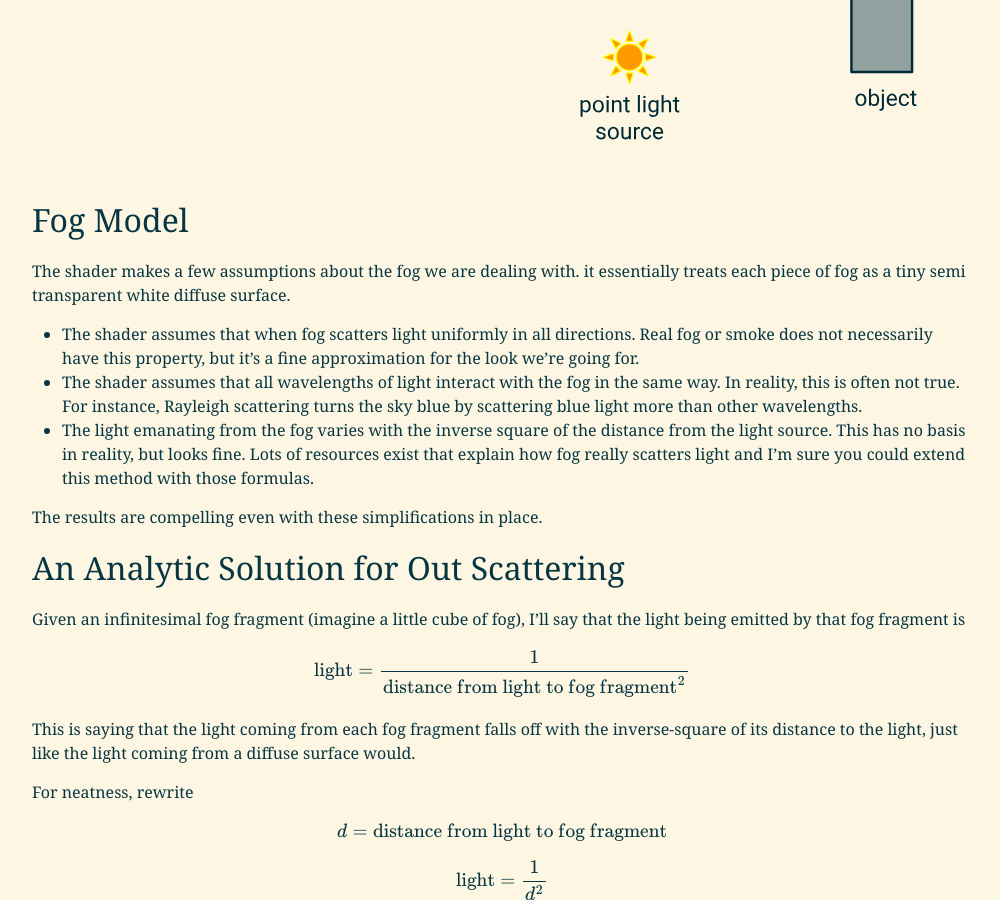
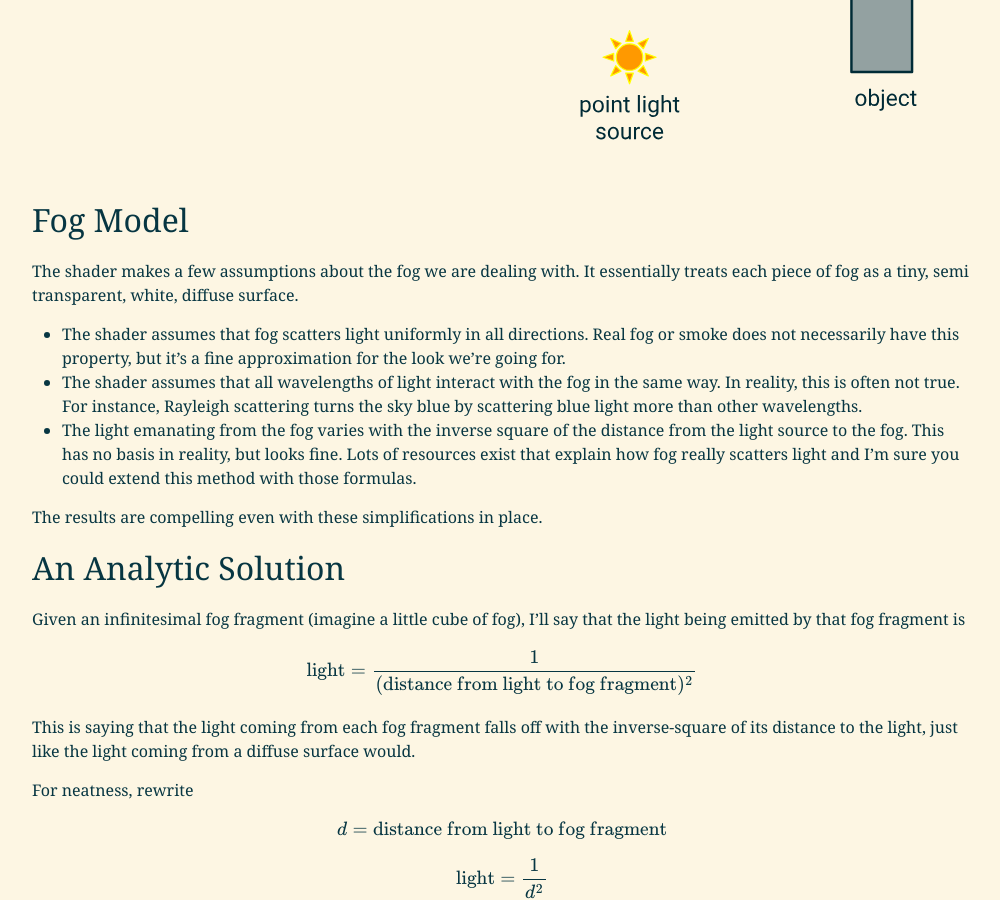
Before and after one commit to IJDykeman/ijdykeman.github.io, a Jekyll site: the page built from _posts/2020-04-20-analytic-fog-shader.markdown, in a window 1280 px wide and 900 px high, scrolled down 1091 px. Shown: the whole window, without its empty margins (138-1138 px from the left). Built offline with Jekyll 4.4.1, drawn with Linux system fonts in a browser that asks for light colours; formulas are drawn with MathJax 3; some of the changed text lies outside the part shown.

Commit message:
make math clearer and add comment on handling multiple lights

```diff
--- a/_posts/2020-04-20-analytic-fog-shader.markdown
+++ b/_posts/2020-04-20-analytic-fog-shader.markdown
@@ -19,19 +19,19 @@
 
 ## Fog Model
 
-The shader makes a few assumptions about the fog we are dealing with.  	it essentially treats each piece of fog as a tiny semi transparent white diffuse surface.
-* The shader assumes that when fog scatters light uniformly in all directions.  Real fog or smoke does not necessarily have this property, but it’s a fine approximation for the look we’re going for.
+The shader makes a few assumptions about the fog we are dealing with.  	It essentially treats each piece of fog as a tiny, semi transparent, white, diffuse surface.
+* The shader assumes that fog scatters light uniformly in all directions.  Real fog or smoke does not necessarily have this property, but it’s a fine approximation for the look we’re going for.
 * The shader assumes that all wavelengths of light interact with the fog in the same way.  In reality, this is often not true.  For instance, Rayleigh scattering turns the sky blue by scattering blue light more than other wavelengths.
-* The light emanating from the fog varies with the inverse square of the distance from the light source.  This has no basis in reality, but looks fine.  Lots of resources exist that explain how fog really scatters light and I’m sure you could extend this method with those formulas.
+* The light emanating from the fog varies with the inverse square of the distance from the light source to the fog.  This has no basis in reality, but looks fine.  Lots of resources exist that explain how fog really scatters light and I’m sure you could extend this method with those formulas.
 
 The results are compelling even with these simplifications in place.
 
 
-## An Analytic Solution for Out Scattering
+## An Analytic Solution
 
 Given an infinitesimal fog fragment (imagine a little cube of fog), I’ll say that the light being emitted by that fog fragment is
 
-$$ \text{light} = \frac{1}{\text{distance from light to fog fragment}^2} $$
+$$ \text{light} = \frac{1}{(\text{distance from light to fog fragment})^2} $$
 
 This is saying that the light coming from each fog fragment falls off with the inverse-square of its distance to the light, just like the light coming from a diffuse surface would.
 
@@ -84,6 +84,8 @@
 
 
 I was able to implement this shader in my deferred shading pipeline without making any serious modifications.  It involved adding around a dozen lines of GLSL code.  If you are computing diffuse+specular lighting with point lights already, your point light shader should already have access to camera position, light position, and the position of the world at the current pixel, and that’s all you need!
+
+Handling multiple lights is straightforward.  You simply sum the contributions of light scattering from fog for each light.  To make the system efficient for many lights, you should be sure to only compute the integral for pixels close enough to the light to have a chance at contributing a visible amount of light to the scene.  For instance, in a deferred shading pipeline you can render a spherical mesh around the light so that the shader computing the light contribution only runs for pixels near the light.
 
 I found that the hardest part of implementing this shader is correctly putting your camera and world fragment into light space so that you can take advantage of the simple integral.
 
```
Also changed, not shown: other parts of _posts/2020-04-20-analytic-fog-shader.markdown (+1 -1 lines).
